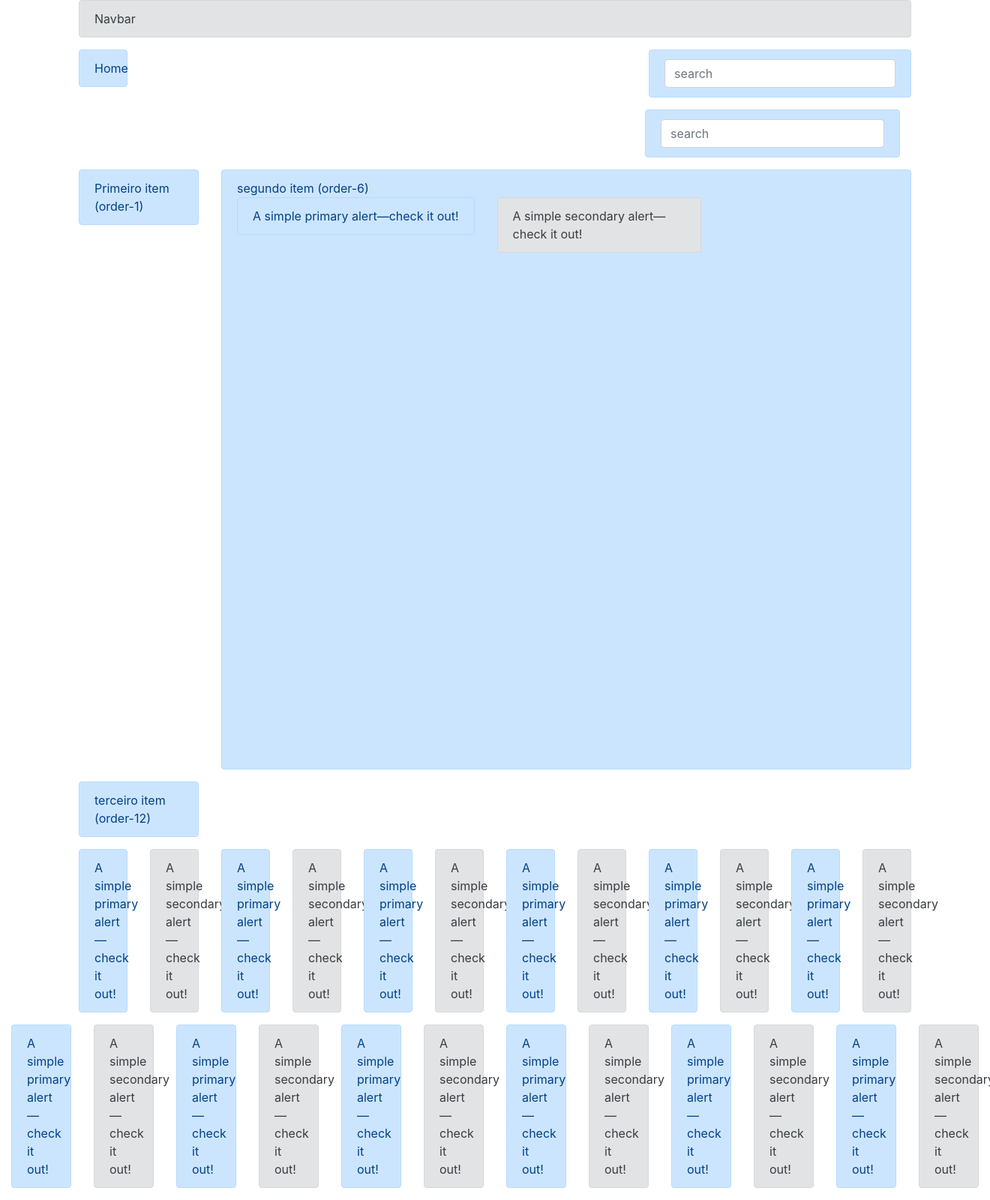
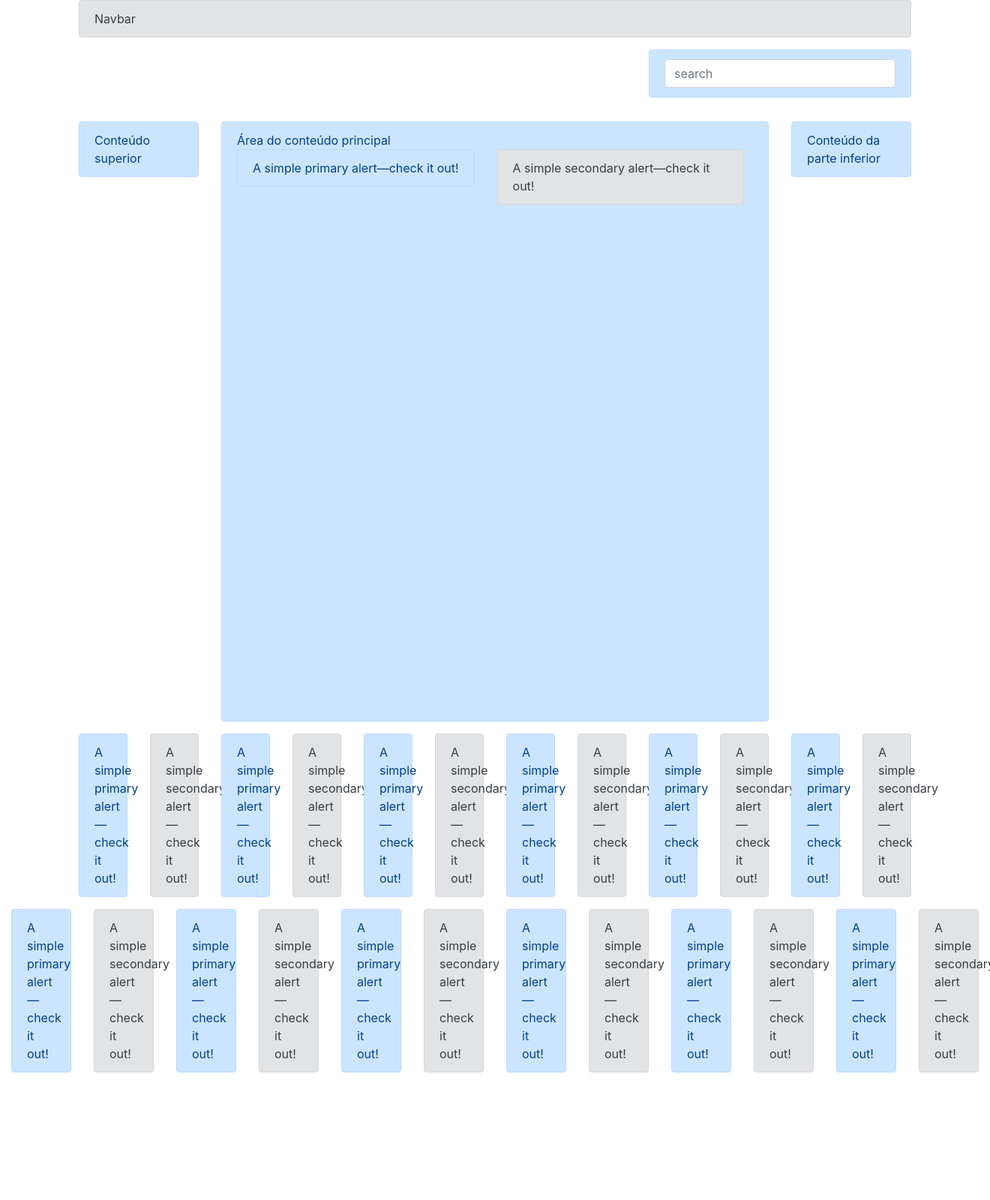
Before and after one commit to Dodots/curso-ecommerce, a Django app: page /bootstrap/ in a window 1320 px wide. Shown: the whole page at 75% size. After the commit the page ends 1430 px from the top, so only its background shows below. Run offline with Django 3.2, Linux system fonts and the light colour scheme; some libraries are stand-ins or nearby versions.

Commit message:
mexendo o exemplo do bootstrap

```diff
--- a/templates/bootstrap/example.html
+++ b/templates/bootstrap/example.html
@@ -17,49 +17,39 @@
                     </div>
                 </div>
             </div>
-            <div class="row">
-                <div class="col-1">
-                    <div class="alert alert-primary" role="alert">
-                        Home
-                    </div>
-                </div>
-                <div class="col-4 ml-auto">
+            <div class="row mb-3">
+                <div class="col-12 col-sm-12 col-md-6 col-lg-4 ml-auto">
                     <div class="alert alert-primary" role="alert">
                         <input type="text" class="form-control" placeholder="search">
                     </div>
                 </div>
             </div>
-            <div class="col-12 col-sm-12 col-md-6 col-lg-4 ml-auto">
-                <div class="alert alert-primary" role="alert">
-                    <input type="text" class="form-control" placeholder="search">
-                </div>
-            </div>
             <div class="row">
-                <div class="col-12 col-lg-2 order-1">
-                    <div class="alert alert-primary" role="alert" >
-                        Primeiro item (order-1)
+                <div class="col-11 col-lg-2 order-1">
+                    <div class="alert alert-primary" role="alert"'>
+                        Conteúdo superior
                     </div>
                 </div>
-                <div class="col-10 order-6">
+                <div class="col-11 mx-auto col-lg-8 order-6">
                     <div class="alert alert-primary" role="alert" style='min-height: 800px;'>
-                         segundo item (order-6)
+                        Área do conteúdo principal
                         <div class="row">
                             <div class="col-auto">
                                 <div class="alert alert-primary" role="alert">
                                     A simple primary alert—check it out!
                                 </div>
                            </div>
-                           <div class="col-4">
+                           <div class="col-6">
                                <div class="alert alert-secondary" role="alert">
                                     A simple secondary alert—check it out!
                                </div>
                            </div>
-                        </div>
+                         </div>
                     </div>
                 </div>
-                <div class="col-12 col-lg-2 order-12">
-                    <div class="alert alert-primary" role="alert" '>
-                        terceiro item (order-12)
+                <div class="col-11 mx-auto col-lg-2 order-12">
+                    <div class="alert alert-primary" role="alert"'>
+                         Conteúdo da parte inferior
                     </div>
                 </div>
             </div>
```
